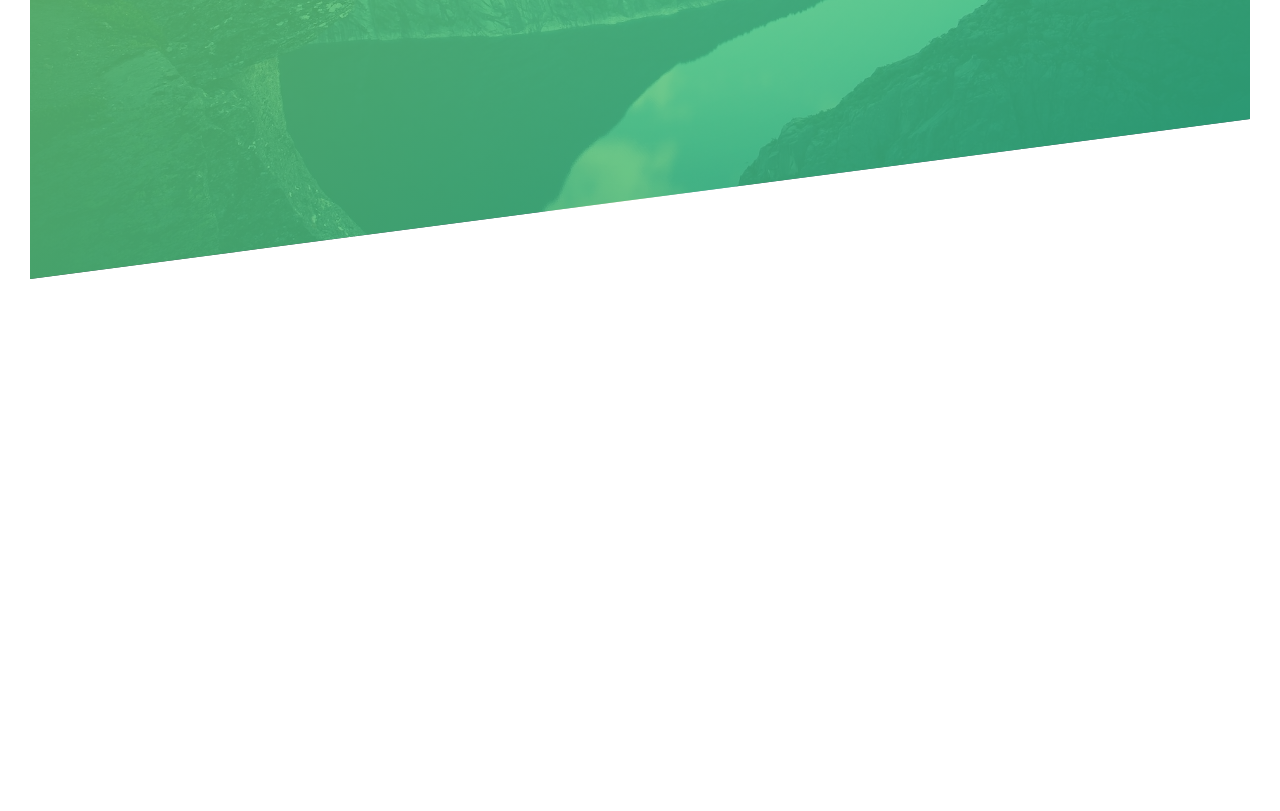
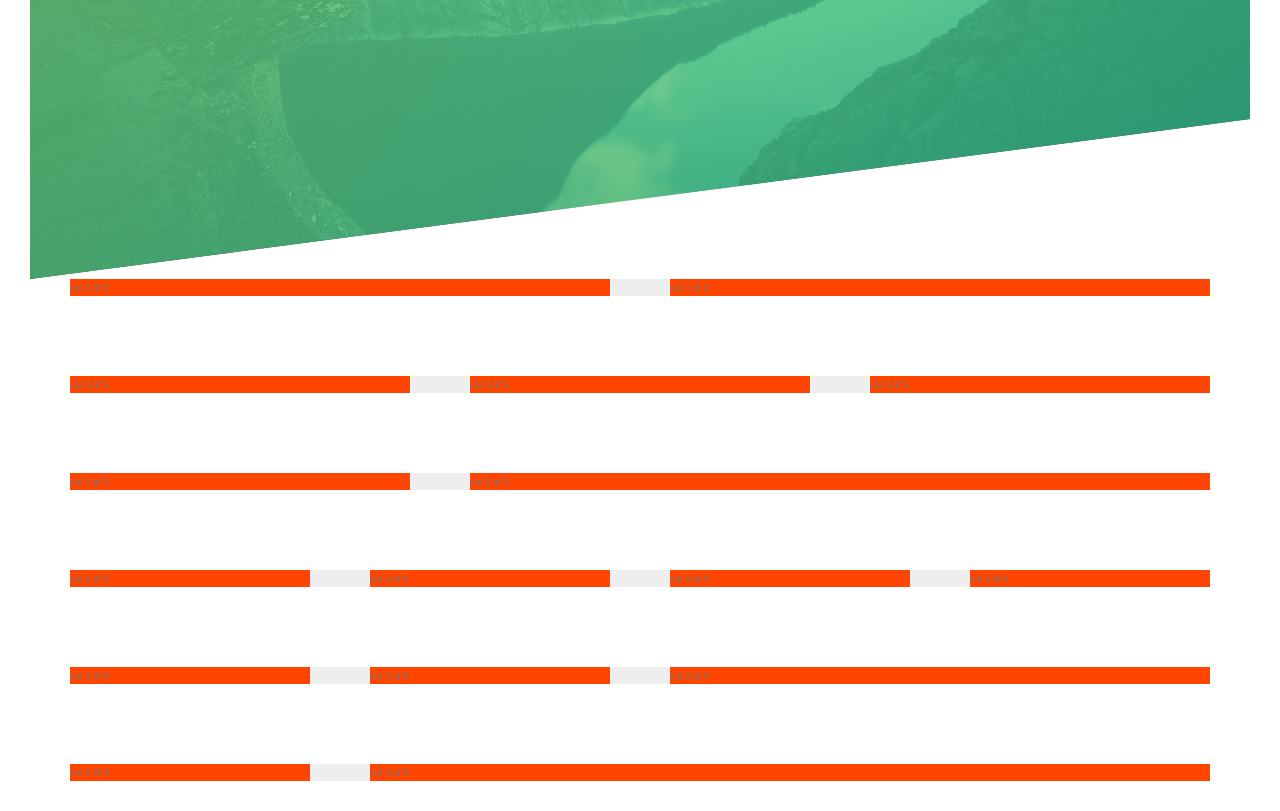
Before and after one commit to samanth93/Natours, a website: page index.html in a window 1280 px wide. Shown: the part 511-1322 px from the top of the page. Before the commit the page ends 820 px from the top, so only its background shows below. Drawn offline with Linux system fonts and the light colour scheme.

Commit message:
Custom Grid in Float layout

```diff
--- a/index.html
+++ b/index.html
@@ -36,5 +36,33 @@
         > -->
       </div>
     </header>
+    <div class="row">
+      <div class="col-1-of-2">col 1 of 2</div>
+      <div class="col-1-of-2">col 1 of 2</div>
+    </div>
+    <div class="row">
+      <div class="col-1-of-3">col 1 of 3</div>
+      <div class="col-1-of-3">col 1 of 3</div>
+      <div class="col-1-of-3">col 1 of 3</div>
+    </div>
+    <div class="row">
+      <div class="col-1-of-3">col 1 of 3</div>
+      <div class="col-2-of-3">col 2 of 3</div>
+    </div>
+    <div class="row">
+      <div class="col-1-of-4">col 1 of 4</div>
+      <div class="col-1-of-4">col 1 of 4</div>
+      <div class="col-1-of-4">col 1 of 4</div>
+      <div class="col-1-of-4">col 1 of 4</div>
+    </div>
+    <div class="row">
+      <div class="col-1-of-4">col 1 of 4</div>
+      <div class="col-1-of-4">col 1 of 4</div>
+      <div class="col-2-of-4">col 2 of 4</div>
+    </div>
+    <div class="row">
+      <div class="col-1-of-4">col 1 of 4</div>
+      <div class="col-3-of-4">col 3 of 4</div>
+    </div>
   </body>
 </html>
--- a/sass/abstracts/_mixins.scss
+++ b/sass/abstracts/_mixins.scss
@@ -0,0 +1,7 @@
+@mixin clearFix {
+  &::after {
+    content: "";
+    clear: both;
+    display: table;
+  }
+}
--- a/sass/abstracts/_variables.scss
+++ b/sass/abstracts/_variables.scss
@@ -1,6 +1,13 @@
+// colors
 $color-primary: #55c57a;
 $color-primary-light: #7ed56f;
 $color-primary-dark: #28b485;
 $color-grey-dark: #777;
 $color-white: #fff;
 $color-black: #000;
+
+// grid
+// usual value
+$grid-width: 114rem;
+$gutter-vertical: 8rem;
+$gutter-horizontal: 6rem;
--- /dev/null
+++ b/sass/layout/_grid.scss
@@ -0,0 +1,51 @@
+.row {
+  //   max-width: 1140px;
+  max-width: $grid-width;
+  background-color: #eee;
+  //   for setting block elements inside block elements in center
+  margin: 0 auto;
+
+  &:not(:last-child) {
+    margin-bottom: $gutter-vertical;
+  }
+
+  @include clearFix;
+
+  [class^="col-"] {
+    float: left;
+    background-color: orangered;
+
+    &:not(:last-child) {
+      margin-right: $gutter-horizontal;
+    }
+  }
+
+  .col-1-of-2 {
+    width: calc((100% - #{$gutter-horizontal}) / 2);
+  }
+
+  .col-1-of-3 {
+    width: calc((100% - 2 * #{$gutter-horizontal}) / 3);
+  }
+
+  .col-1-of-4 {
+    width: calc((100% - 3 * #{$gutter-horizontal}) / 4);
+  }
+
+  .col-2-of-3 {
+    width: calc(
+      (2 * ((100% - 2 * #{$gutter-horizontal}) / 3)) + #{$gutter-horizontal}
+    );
+  }
+
+  .col-2-of-4 {
+    width: calc((2 / 4) * (100% - #{$gutter-horizontal}));
+  }
+
+  .col-3-of-4 {
+    width: calc(
+      ((100% - 3 * #{$gutter-horizontal}) / 4) +
+        ((2 / 4) * (100% - #{$gutter-horizontal})) + #{$gutter-horizontal}
+    );
+  }
+}
--- a/sass/main.scss
+++ b/sass/main.scss
@@ -8,6 +8,7 @@
 @import "pages/home";
 @import "components/button";
 @import "layout/header";
+@import "layout/grid";
 /*
 COLORS:
 
```
Also changed, not shown: css/style.css.
